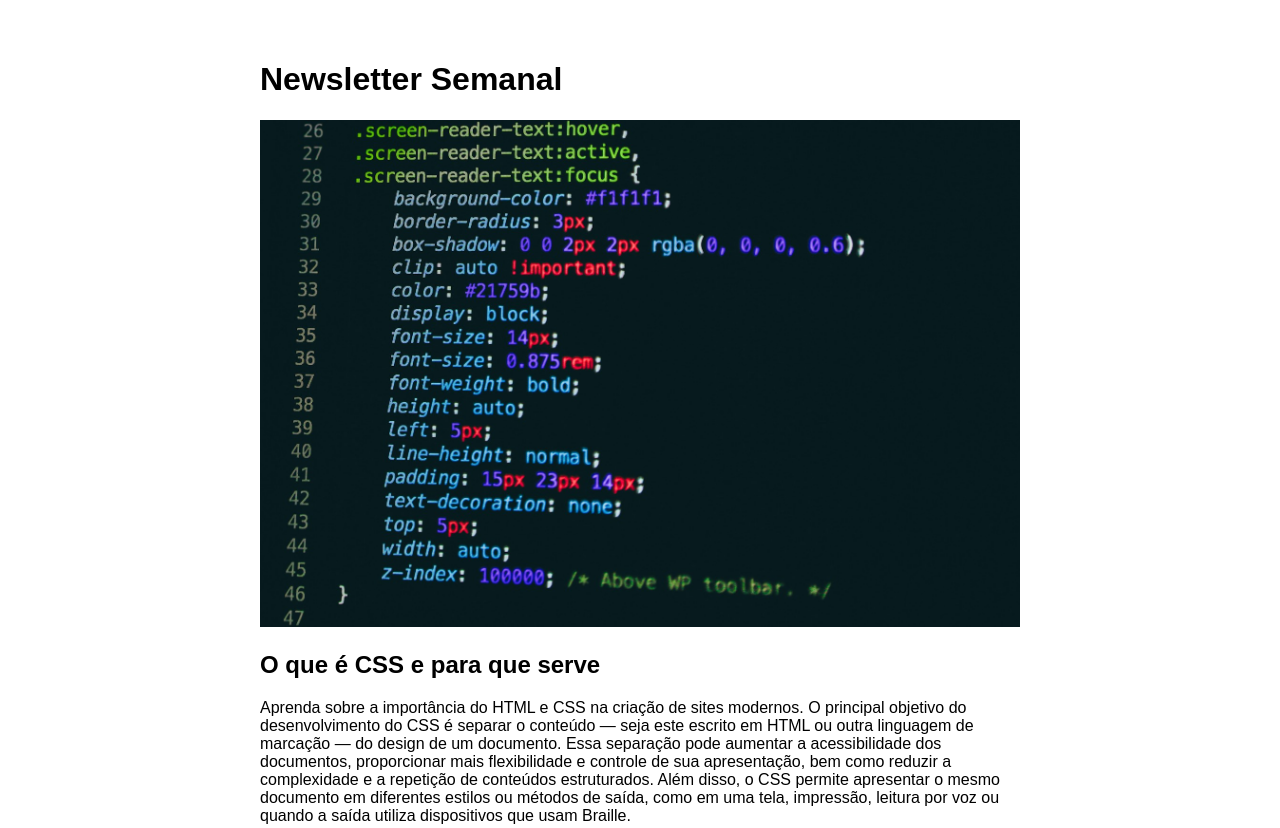
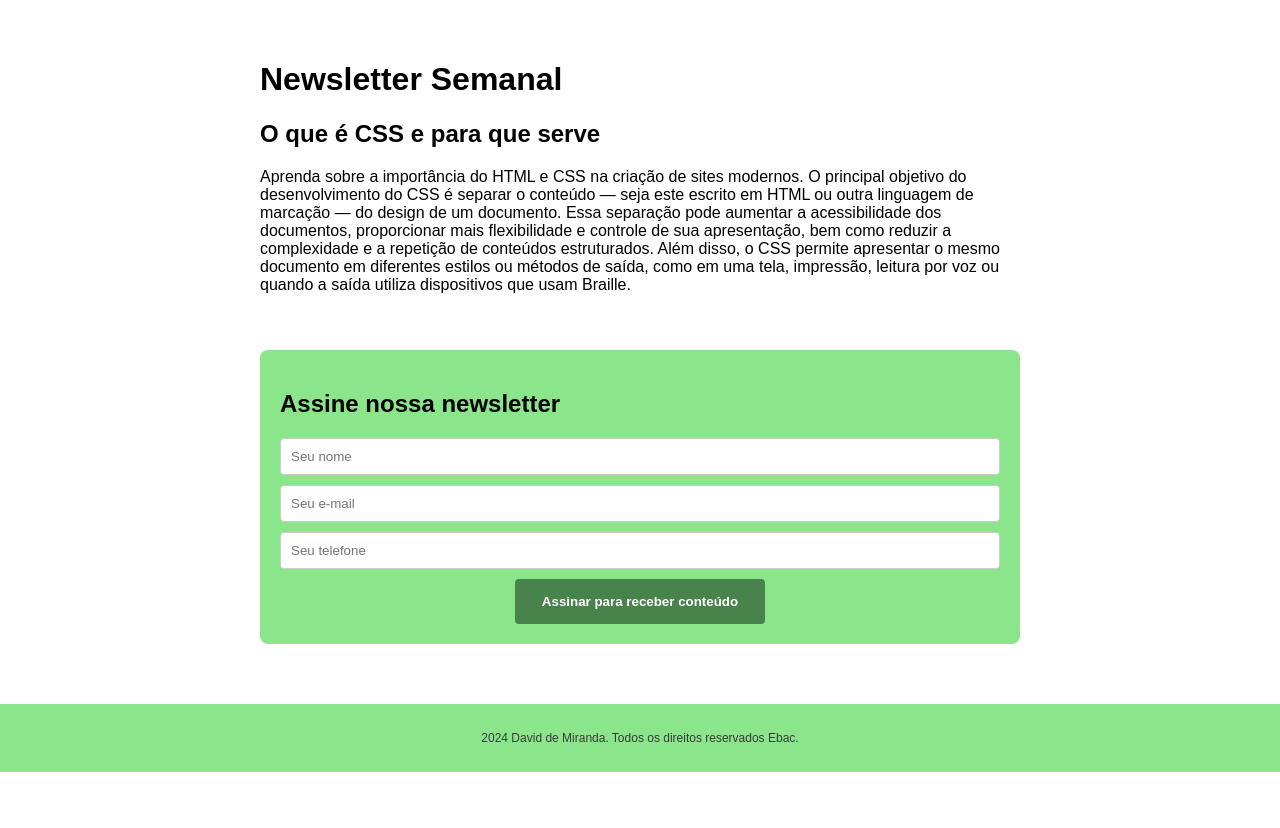
Before and after one commit to devquaresma/M-dulo-11-, a plain HTML site: page Newlastter/index.html in a window 1280 px wide. Shown: the top 828 px of the page. After the commit the page ends 800 px from the top, so only its background shows below. Drawn offline with Linux system fonts and the light colour scheme.

Commit message:
Update index.html

```diff
--- a/Newlastter/index.html
+++ b/Newlastter/index.html
@@ -14,7 +14,7 @@
     <div class="container">
         <header>
             <h1>Newsletter Semanal</h1>
-            <img src="https://raw.githubusercontent.com/devquaresma/M-dulo-11-/main/CSS.jpg">
+
             <h2>O que é CSS e para que serve</h2>
             <p>Aprenda sobre a importância do HTML e CSS na criação de sites modernos.
                 O principal objetivo do desenvolvimento do CSS é separar o conteúdo — seja este escrito em HTML
```
